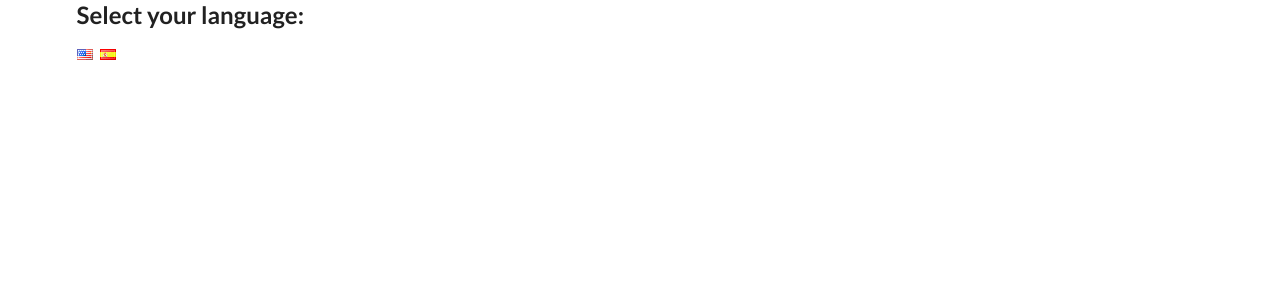
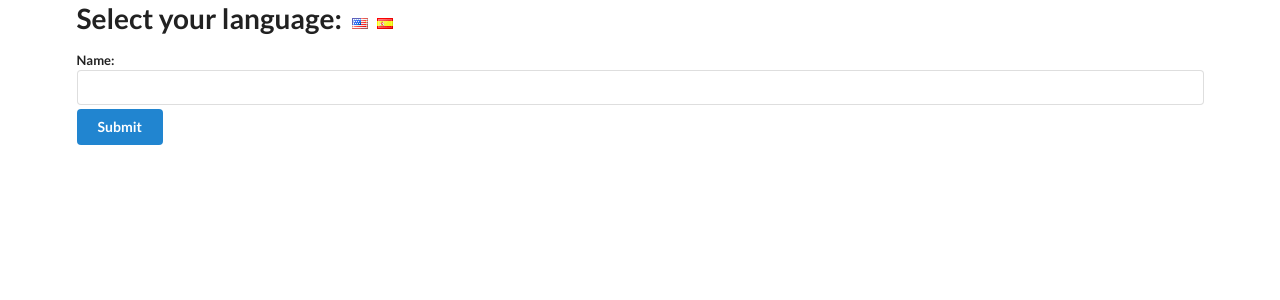
Before and after one commit to Juakata/React-Context-Introduction, a React (Create React App) app: page / in a window 1280 px wide. Shown: the top 300 px of the page. Built offline with nearby package versions, Linux system fonts and the light colour scheme.

Commit message:
add BUtton and Field components

```diff
--- a/src/components/App.js
+++ b/src/components/App.js
@@ -1,4 +1,6 @@
 import React from 'react';
+import Field from './Field';
+import Button from './Button';
 
 class App extends React.Component {
   state = { language: 'us' };
@@ -11,11 +13,20 @@ class App extends React.Component {
     const { language } = this.state;
     return (
       <div className="ui container">
-        <div>
-          <h2>{language === 'us' ? 'Select your language: ' : 'Seleccione su idioma:'}</h2>
-          <i className="us flag myflag" onClick={() => this.handleLanguage('us')} />
-          <i className="es flag myflag" onClick={() => this.handleLanguage('es')} />
-        </div>
+        <h1>
+          {language === 'us' ? 'Select your language: ' : 'Seleccione su idioma:'}
+          <i
+            style={{ paddingLeft: '5px' }}
+            className="us flag myflag"
+            onClick={() => this.handleLanguage('us')}
+          />
+          <i
+            className="es flag myflag"
+            onClick={() => this.handleLanguage('es')}
+          />
+        </h1>
+        <Field />
+        <Button />
       </div>
     );
   }
--- /dev/null
+++ b/src/components/Button.js
@@ -0,0 +1,11 @@
+import React from 'react';
+
+class Button extends React.Component {
+  render() {
+    return (
+      <button  className="ui button primary" type="button">Submit</button>
+    );
+  }
+}
+
+export default Button;
--- /dev/null
+++ b/src/components/Field.js
@@ -0,0 +1,18 @@
+import React from 'react';
+
+class Field extends React.Component {
+  render() {
+    return (
+      <form className="ui form">
+        <div className="field">
+          <label for="name">
+            Name:
+            <input type="text" id="name" />
+          </label>
+        </div>
+      </form>
+    );
+  }
+}
+
+export default Field;
```
